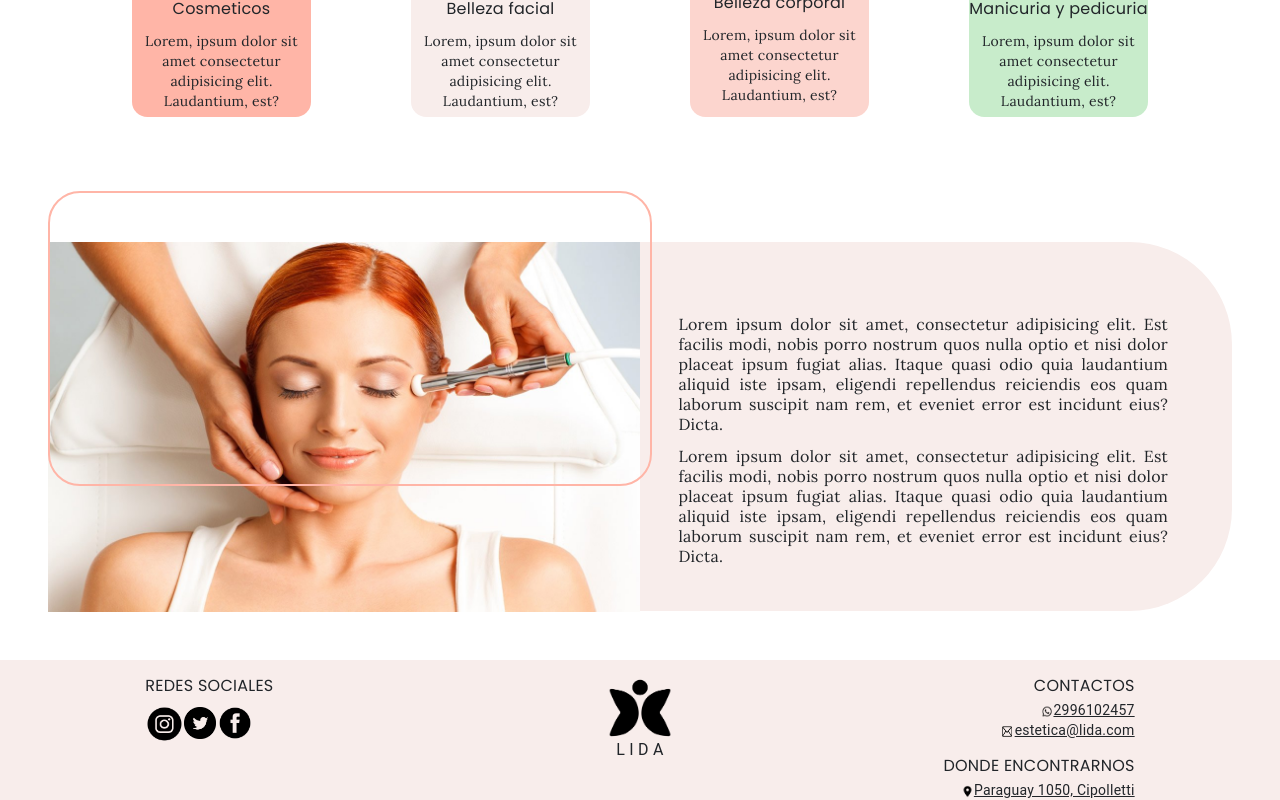
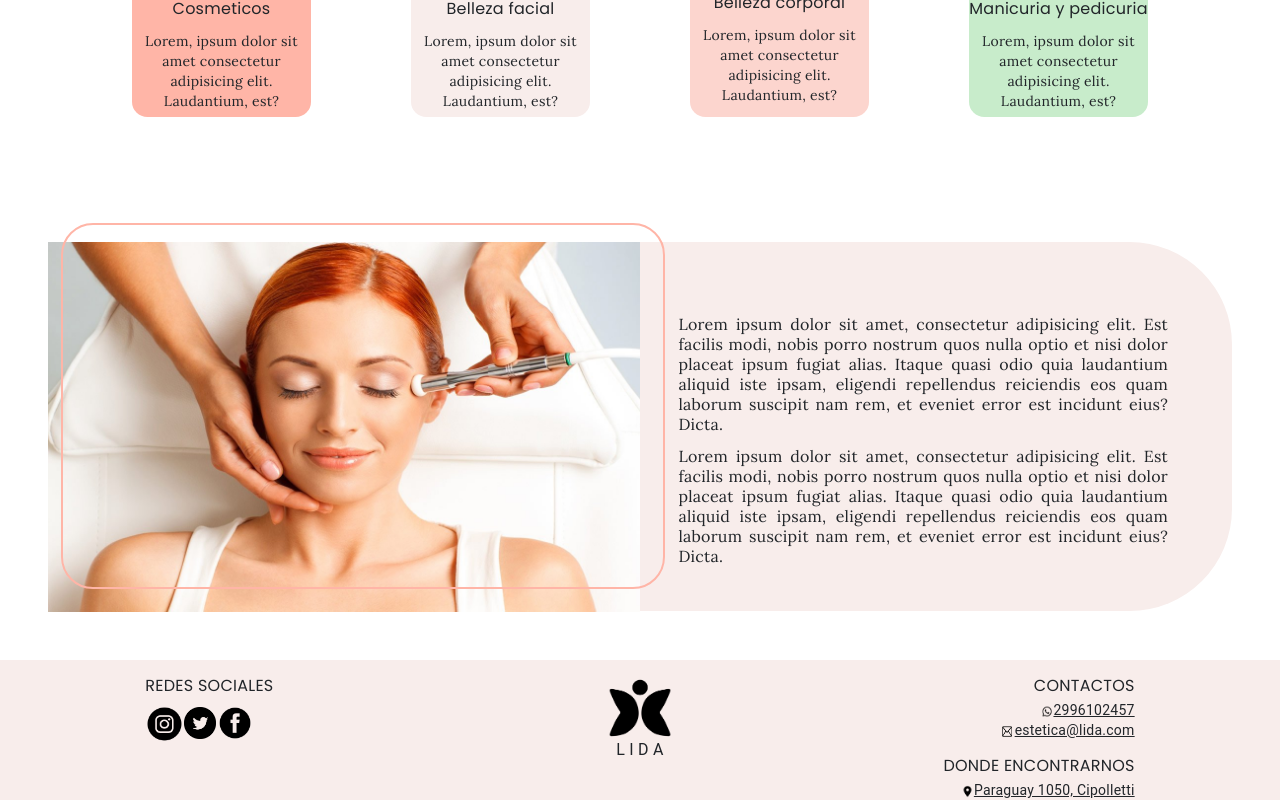
Before and after one commit to nehoxy/estetica-lida, an Angular app: page / in a window 1280 px wide. Shown: the part 722-1522 px from the top of the page. Built offline with nearby package versions, Linux system fonts and the light colour scheme.

Commit message:
border solucionado pero posicionado al reves por comodidad y complejidad

```diff
--- a/src/app/modules/home/components/info-home/info-home.component.css
+++ b/src/app/modules/home/components/info-home/info-home.component.css
@@ -50,7 +50,9 @@ contenedorImagen{
     position:absolute;
 
     width: 100%;
-    height: 70%;
+    height: 87%;
+    margin-top:2.5vw;
+    margin-left:1vw;
 
 }
 
```
